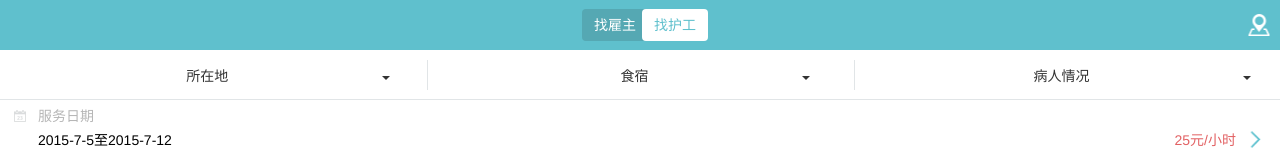
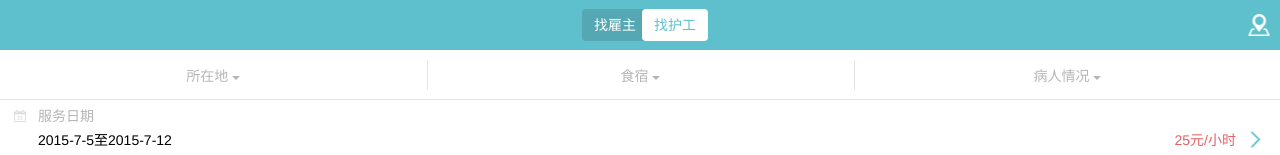
Before and after one commit to jimo621/taskCss, a plain HTML site: page task6.html in a window 1280 px wide. Shown: the top 155 px of the page. Drawn offline with Linux system fonts and the light colour scheme.

Commit message:
task6flex

```diff
--- a/task-6.css
+++ b/task-6.css
@@ -52,10 +52,6 @@ header {
     background: url(img/sprit.png) -0.56rem -1.01rem;
     transform: scale(.5);
 }
-.triangle {
-    position: relative;
-    right: -1.5rem;
-}
 nav {
     position: fixed;
     left: 0;
@@ -95,6 +91,7 @@ nav {
     border-radius: 0;
     border: none;
     float: none !important;
+    color: #b6b6b6;
 }
 .menulist {
     width: 100%;
```
